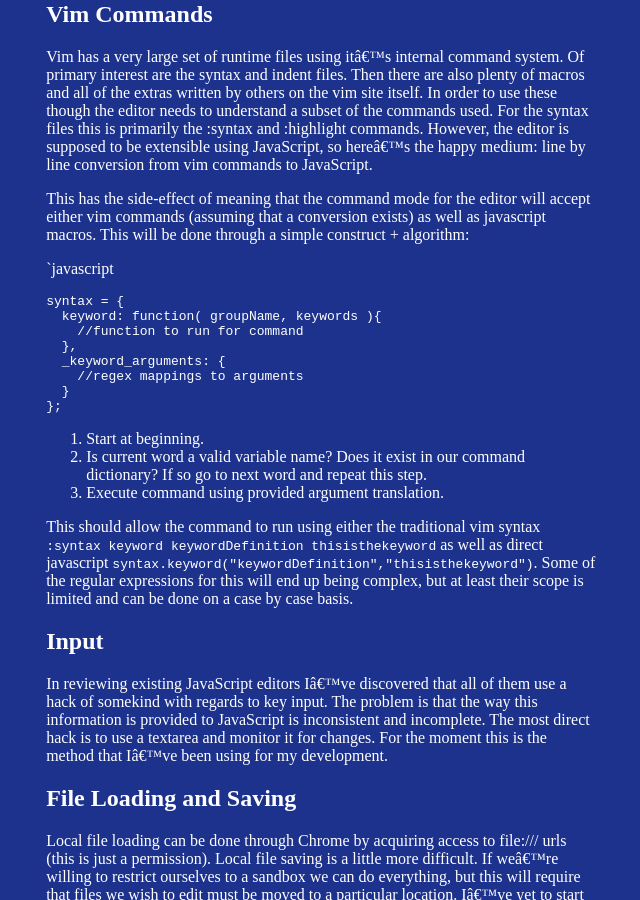
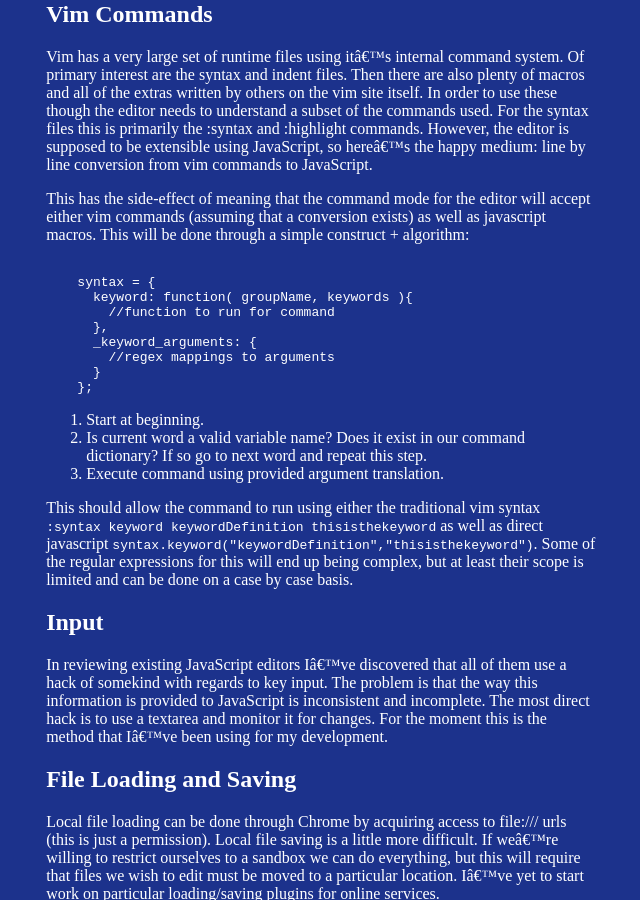
Before and after one commit to robeyh/robeyh.github.com, a Jekyll site: the page built from _posts/2011-10-14-Text-Editor-Development-Update.md, in a window 1280 px wide and 900 px high, scrolled down 1223 px. Shown: the whole window, without its empty margins (447-1087 px from the left). Built offline with Jekyll 4.4.1, drawn with Linux system fonts in a browser that asks for light colours; some web fonts are replaced.

Commit message:
Code test

````diff
--- a/_posts/2011-10-14-Text-Editor-Development-Update.md
+++ b/_posts/2011-10-14-Text-Editor-Development-Update.md
@@ -40,7 +40,7 @@
 
 This has the side-effect of meaning that the command mode for the editor will accept either vim commands (assuming that a conversion exists) as well as javascript macros.  This will be done through a simple construct + algorithm:
 
-`javascript
+```javascript
 
     syntax = {
       keyword: function( groupName, keywords ){
@@ -50,6 +50,7 @@
         //regex mappings to arguments
       }
     };
+```
 
 1. Start at beginning.
 2. Is current word a valid variable name?  Does it exist in our command dictionary?  If so go to next word and repeat this step.
````
